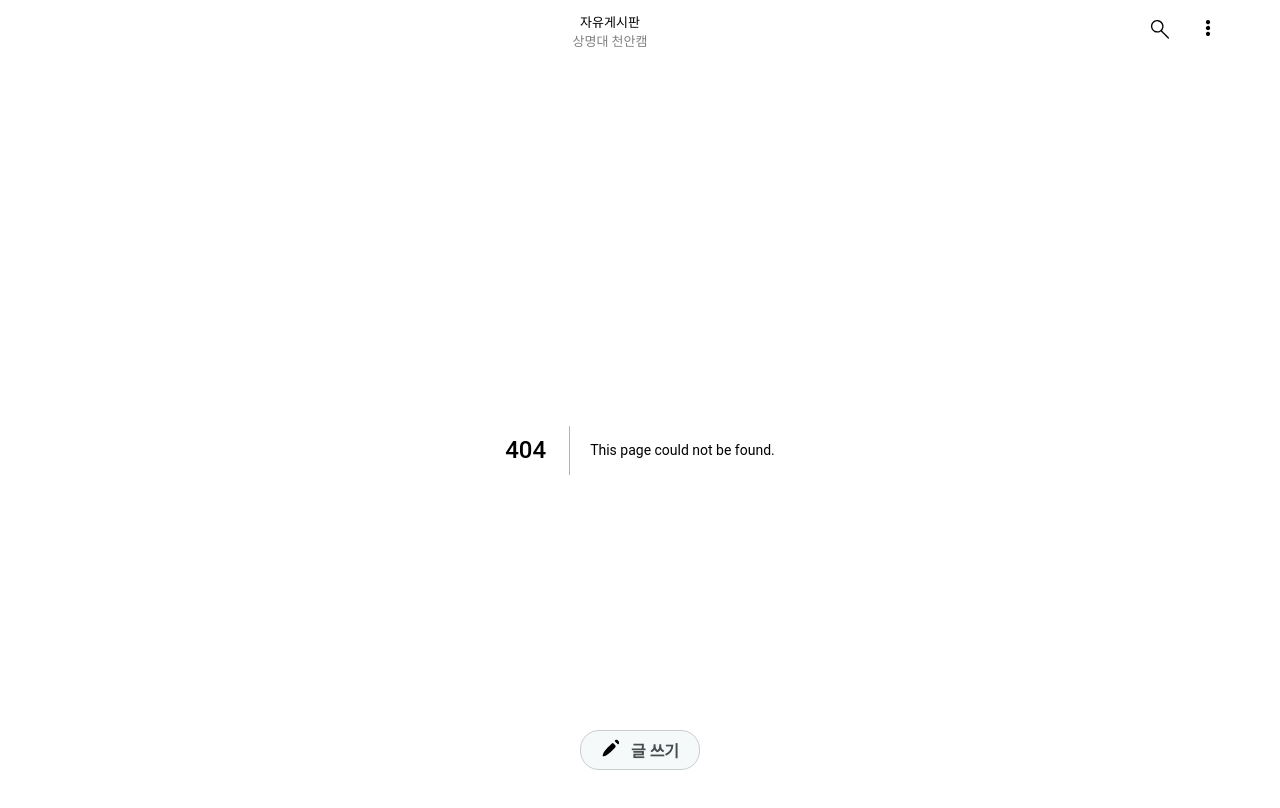
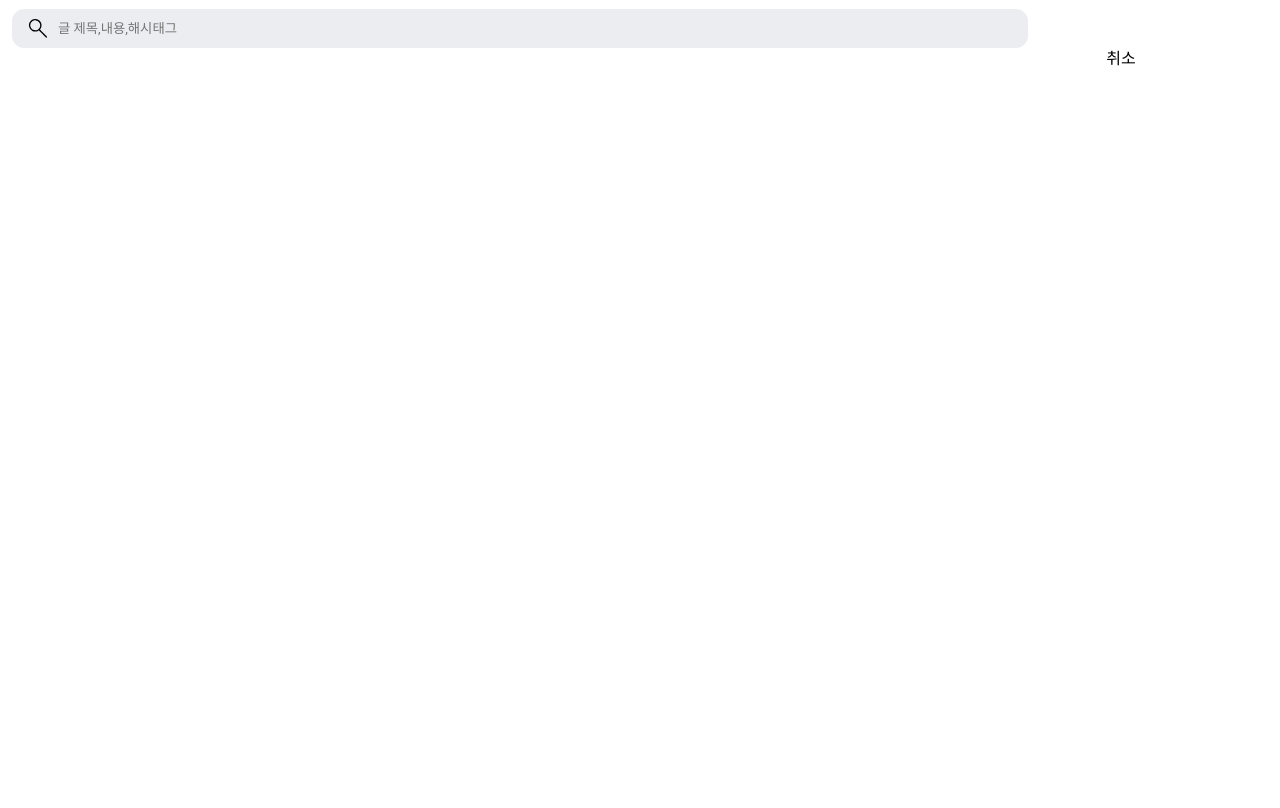
Before and after one commit to goormSmu1Team/practice_board_front, a Next.js app: page /search in a window 1280 px wide. Before the commit this address had no page. Shown: the top 808 px of the page. Built offline with nearby package versions, Linux system fonts and the light colour scheme.

Commit message:
라우터 작업 및 select 페이지 헤더 작업

```diff
--- /dev/null
+++ b/components/SearchHeader.tsx
@@ -0,0 +1,66 @@
+import React from "react";
+import styled from "styled-components";
+
+import ReadingGlasses from "../assets/header/ReadingGlasses.svg";
+import { useRouter } from "next/router";
+
+const SearchHeader = () => {
+  const router = useRouter();
+  return (
+    <SearchContainer>
+      <SearchBox>
+        <IconContainer>
+          <ReadingGlasses />
+        </IconContainer>
+        <SearchInput placeholder="글 제목,내용,해시태그" />
+      </SearchBox>
+
+      <SearchCancel onClick={() => router.push("/")}>취소</SearchCancel>
+    </SearchContainer>
+  );
+};
+
+export default SearchHeader;
+
+const SearchContainer = styled.div`
+  display: flex;
+  position: sticky;
+  text-align: center;
+  width: 100%;
+  height: 50px;
+  top: 0;
+  background-color: white;
+  padding-top: 7px;
+  padding-left: 10px;
+`;
+
+const SearchBox = styled.div`
+  position: relative;
+  display: flex;
+  width: 80%;
+  padding: 0.625rem 0.9375rem;
+  align-items: center;
+  background-color: #ebedf0;
+  border-radius: 12px;
+  border: 0.0625rem solid #ebedf0;
+  margin: 2px;
+`;
+
+const IconContainer = styled.div`
+  display: flex;
+  justify-content: center;
+  align-items: center;
+  margin-right: 10px;
+`;
+
+const SearchInput = styled.input`
+  width: 100%;
+  border: none;
+  background: none;
+  outline: none;
+`;
+
+const SearchCancel = styled.div`
+  margin-left: 6%;
+  margin-top: 3%;
+`;
--- a/layout/Footer.tsx
+++ b/layout/Footer.tsx
@@ -3,6 +3,7 @@ import styled from "styled-components";
 import { useRouter } from "next/router";
 
 import Pencil from "../assets/footer/Pencil.svg";
+import Link from "next/link";
 
 const Footer = () => {
   const router = useRouter();
@@ -11,6 +12,7 @@ const Footer = () => {
 
   return (
     <FooterContainer>
+      <Link href="/write">
         <FooterItem>
           <FooterItemContent>
             <FooterIcon>
@@ -19,6 +21,7 @@ const Footer = () => {
             글 쓰기
           </FooterItemContent>
         </FooterItem>
+      </Link>
     </FooterContainer>
   );
 };
--- a/layout/MainLayout.tsx
+++ b/layout/MainLayout.tsx
@@ -1,7 +1,9 @@
 import React, { ReactNode } from "react";
 import styled from "styled-components";
+import { useRouter } from "next/router"; // useRouter import 추가
 import Footer from "./Footer";
 import Header from "./Header";
+import SearchHeader from "../components/SearchHeader";
 
 // 해당 MainLayOut컴포넌트는 전체 뷰를 적용하게 하는 컴포넌트로 여기다가 레이아웃 짜고 App.tsx에 랜더링 시킴
 interface MainLayoutProps {
@@ -9,11 +11,21 @@ interface MainLayoutProps {
 }
 
 const MainLayout: React.FC<MainLayoutProps> = ({ children }) => {
+  const router = useRouter(); // 현재 라우터 정보 가져오기
+
+  // 특정 경로에서는 Header와 Footer 렌더링 안 함
+  const hideHeader =
+    router.pathname === "/search" || router.pathname === "/write";
+  const showSearchHeader = router.pathname === "/search"; // search 경로일 때만 SearchHeader 표시
+  const hideFooter =
+    router.pathname === "/menu" || router.pathname === "/search";
+
   return (
     <>
-      <Header />
+      {showSearchHeader ? <SearchHeader /> : !hideHeader && <Header />}
+
       <Main>{children}</Main>
-      <Footer />
+      {!hideFooter && <Footer />}
     </>
   );
 };
@@ -27,7 +39,7 @@ const Main = styled.main`
   align-items: center;
   max-width: 430px;
   margin: 0 auto;
-  min-height: calc(100vh - 50px); /* Footer 높이를 뺀 값 */
+  min-height: calc(100vh - 50px);
 
   @media (min-width: 375px) {
     width: 430px;
--- /dev/null
+++ b/pages/menu.tsx
@@ -0,0 +1,3 @@
+export default function Menu() {
+  return <></>;
+}
--- /dev/null
+++ b/pages/search.tsx
@@ -0,0 +1,15 @@
+import SearchHeader from "../components/SearchHeader";
+
+export default function Search() {
+  return (
+    <div>
+      <div
+        style={{
+          position: "relative",
+          width: "100%",
+          height: "100px",
+        }}
+      ></div>
+    </div>
+  );
+}
--- /dev/null
+++ b/pages/write.tsx
@@ -0,0 +1,3 @@
+export default function Write() {
+  return <></>;
+}
```
Also changed, not shown: pages/index.tsx (+19 -3 lines). Lines whose indentation alone changed are shown as unchanged.
